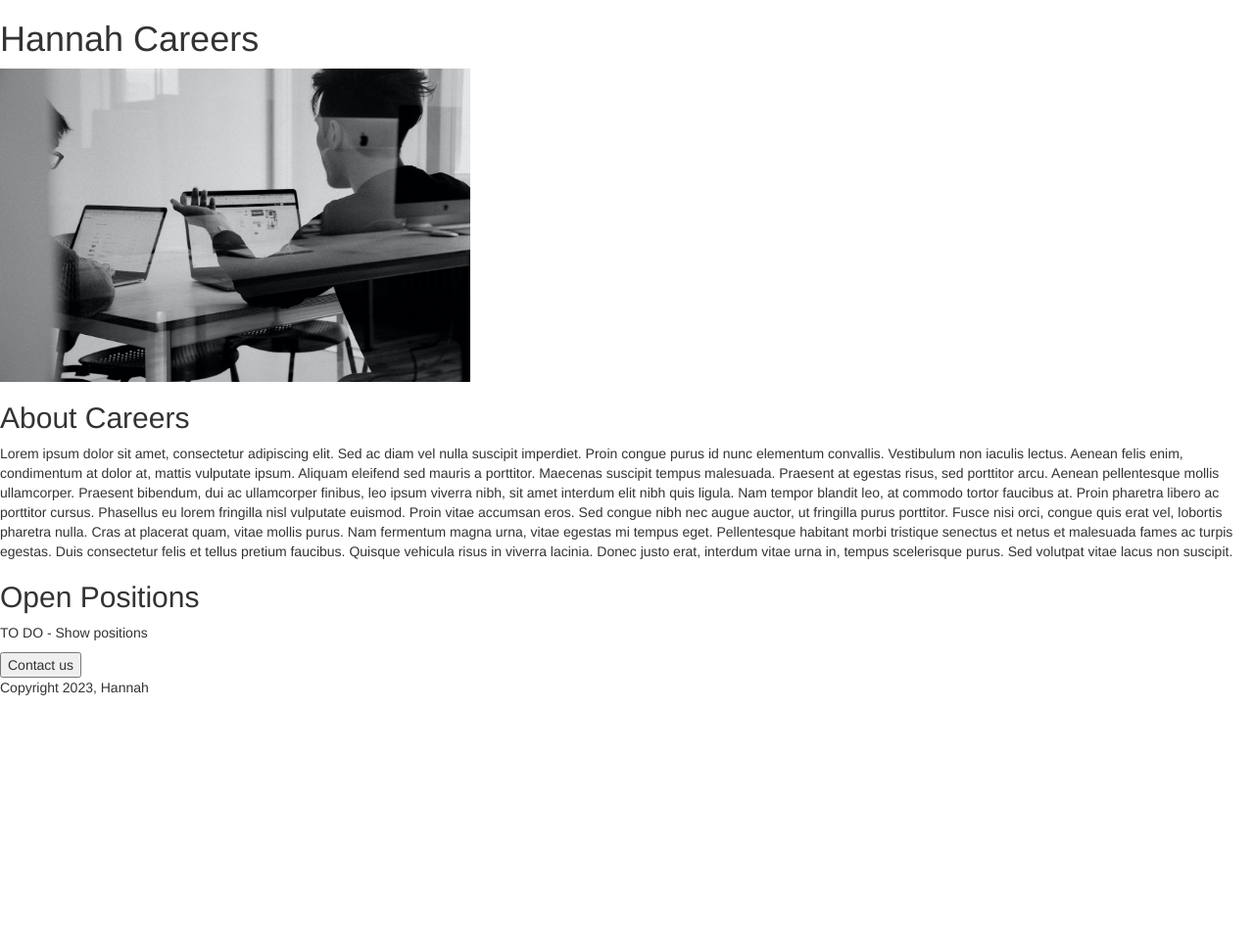
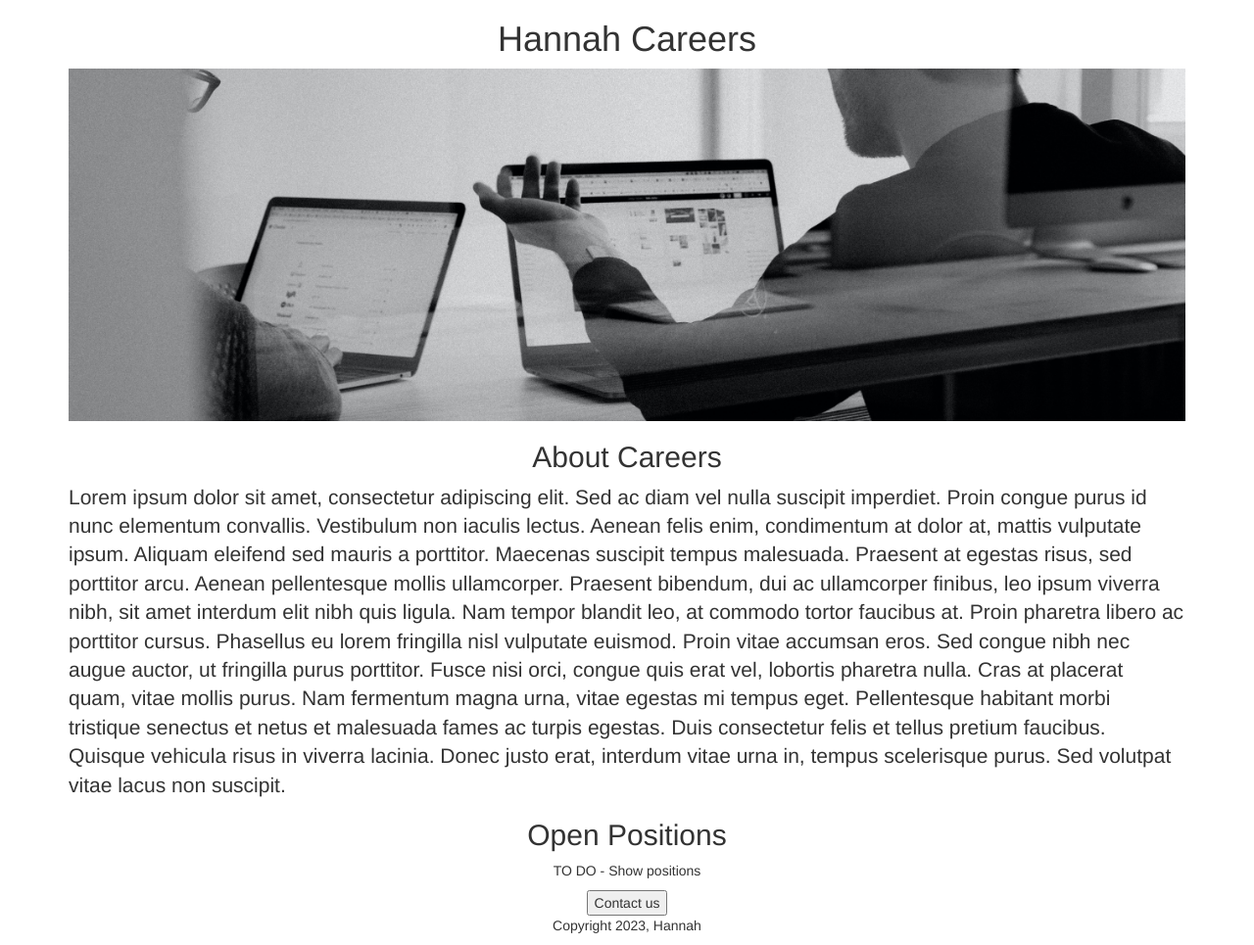
Before and after one commit to Hannah030128/careers-website, a Flask app: page / in a window 1280 px wide. Shown: the whole page at 98% size. Before the commit the page ends 710 px from the top, so only its background shows below. Run offline with Flask 2, Linux system fonts and the light colour scheme.

Commit message:
added styles from bootstrap

```diff
--- a/templates/home.html
+++ b/templates/home.html
@@ -6,23 +6,30 @@
     <meta http-equiv="X-UA-Compatible" content="IE=edge">
     <meta name="viewport" content="width=device-width, initial-scale=1">
     <link rel="stylesheet" href="https://cdn.jsdelivr.net/npm/bootstrap@3.4.1/dist/css/bootstrap.min.css" integrity="sha384-HSMxcRTRxnN+Bdg0JdbxYKrThecOKuH5zCYotlSAcp1+c8xmyTe9GYg1l9a69psu" crossorigin="anonymous">
+    <style>
+      #banner {
+        height: 360px;
+        width: 100%;
+        object-fit: cover;
+      }
+    </style>
   </head>
   <body>
-    <div id="container">
-   <h1>Hannah Careers</h1>
-    <img id = "banner" src="https://careers-website-2.hnormen.repl.co/static/careerpic.jpg" height='320'>
-    <h2>About Careers</h2>
-    <p>
+    <div class="container">
+   <h1 class='text-center mt-2 mb-4'>Hannah Careers</h1>
+    <img class="img-fluid" id = "banner" src="https://careers-website-2.hnormen.repl.co/static/careerpic.jpg" height='320'>
+    <h2 class='text-center mt-2 mb-4'>About Careers</h2>
+    <p class='lead'>
       Lorem ipsum dolor sit amet, consectetur adipiscing elit. Sed ac diam vel nulla suscipit imperdiet. Proin congue purus id nunc elementum convallis. Vestibulum non iaculis lectus. Aenean felis enim, condimentum at dolor at, mattis vulputate ipsum. Aliquam eleifend sed mauris a porttitor. Maecenas suscipit tempus malesuada. Praesent at egestas risus, sed porttitor arcu. Aenean pellentesque mollis ullamcorper.
 
 Praesent bibendum, dui ac ullamcorper finibus, leo ipsum viverra nibh, sit amet interdum elit nibh quis ligula. Nam tempor blandit leo, at commodo tortor faucibus at. Proin pharetra libero ac porttitor cursus. Phasellus eu lorem fringilla nisl vulputate euismod. Proin vitae accumsan eros. Sed congue nibh nec augue auctor, ut fringilla purus porttitor. Fusce nisi orci, congue quis erat vel, lobortis pharetra nulla. Cras at placerat quam, vitae mollis purus. Nam fermentum magna urna, vitae egestas mi tempus eget. Pellentesque habitant morbi tristique senectus et netus et malesuada fames ac turpis egestas. Duis consectetur felis et tellus pretium faucibus. Quisque vehicula risus in viverra lacinia. Donec justo erat, interdum vitae urna in, tempus scelerisque purus. Sed volutpat vitae lacus non suscipit.
     </p>
-    <h2> Open Positions</h2>
-    <p>
+    <h2 class='text-center'> Open Positions</h2>
+    <p class= 'text-center'>
       TO DO - Show positions</p>
-    <div>
+    <div class="text-center" >
       <button>Contact us</button>
-      <p>Copyright 2023, Hannah</p>
+      <p class = mt-4>Copyright 2023, Hannah</p>
     </div>
   </div>
   </body>
```
